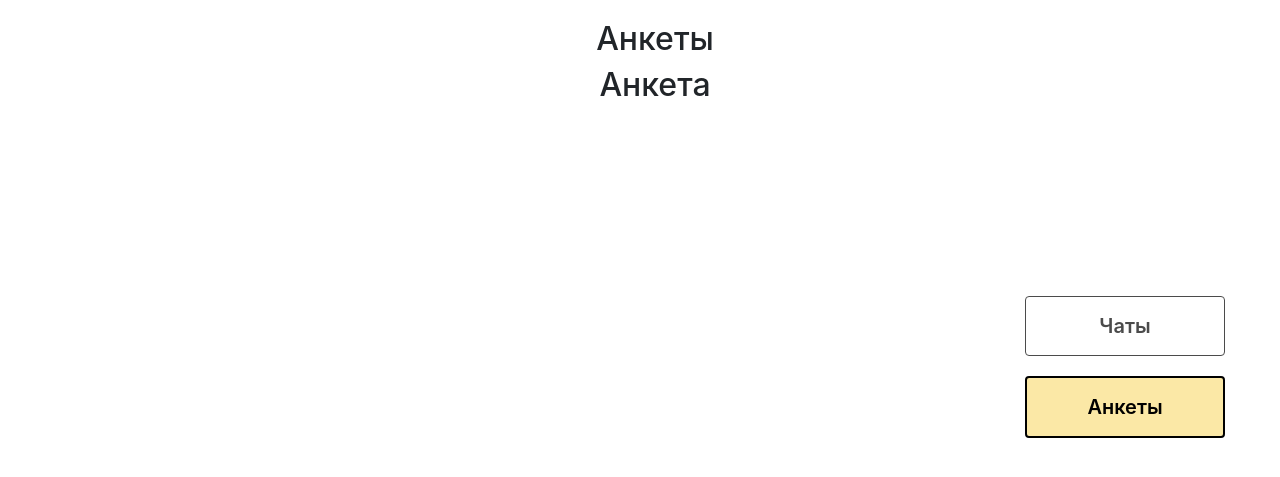
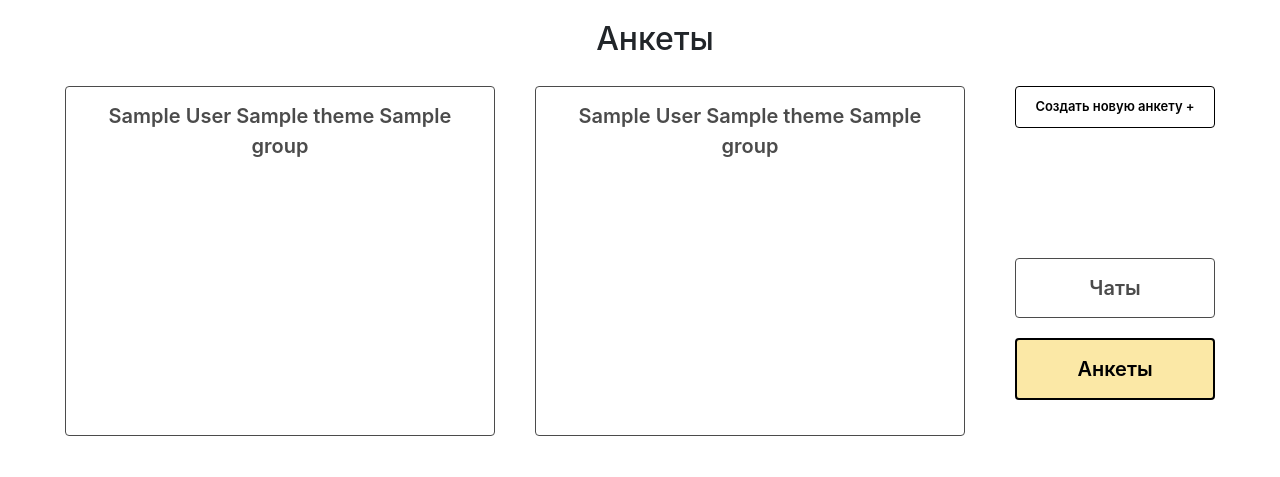
Before and after one commit to Miseadolch/test, a Flask app: template templates/ankets.html in a window 1280 px wide. Shown: the part 90-567 px from the top of the page. Run offline with Flask 2, Linux system fonts and the light colour scheme; the template is opened without the code that fills it: most values are stand-ins (such as "Sample title", 1, 10 or a date in 2020); some libraries are stand-ins or nearby versions.

Commit message:
add_ankets

```diff
--- a/data/__all_models.py
+++ b/data/__all_models.py
@@ -1,3 +1,4 @@
 from . import users
 from . import chats
 from . import messages
+from . import ankets
--- a/main.py
+++ b/main.py
@@ -7,6 +7,8 @@ from flask import render_template, request, redirect, abort, jsonify, make_respo
 from flask_login import LoginManager, login_user, login_required, logout_user, current_user
 from data import db_session
 from data.chats import Chats
+from data.ankets import Ankets
+from forms.anket_form import AnketForm
 from forms.chats_form import ChatForm
 from forms.edit_chat_from import EditChatForm
 from data.messages import Messages
@@ -183,11 +185,22 @@ def logout():
     return redirect("/login")
 
 
-@app.route('/ankets/<int:chat_id>/<int:user_id>', methods=['POST', 'GET'])
+@app.route('/ankets/<int:chat_id>/<int:user_id>', methods=['GET'])
 def ankets(chat_id, user_id):
     db_sess = db_session.create_session()
     user = db_sess.query(User).filter(User.id == user_id).first()
-    return render_template('ankets.html', title='Анкеты', photo=user.id, chat_id=chat_id)
+    ankets = db_sess.query(Ankets).all()
+    ankets_first = []
+    ankets_second = []
+    p = 0
+    for i in ankets:
+        if p % 2 == 0:
+            ankets_first.append(i)
+        else:
+            ankets_second.append(i)
+        p += 1
+    return render_template('ankets.html', title='Анкеты', photo=user.id, chat_id=chat_id, ankets_first=ankets_first,
+                           ankets_second=ankets_second)
 
 
 @app.route('/create_chat/<int:chat_id>/<int:user_id>', methods=['GET', 'POST'])
@@ -397,6 +410,34 @@ def yes_exit(chat_id, user_id):
     return redirect("/main_chat/{}".format(user.id))
 
 
+@app.route('/create-anket/<int:chat_id>/<int:user_id>', methods=['POST', 'GET'])
+def create_anket(chat_id, user_id):
+    db_sess = db_session.create_session()
+    user = db_sess.query(User).filter(User.id == user_id).first()
+    form = AnketForm()
+    if form.validate_on_submit():
+        if (len(form.theme.data) == 0) or (len(form.theme.data) > 30) or (form.theme.data[0] == ' '):
+            if form.opis.data[0] == ' ' or form.opis.data[0] == '':
+                return render_template('create_anket.html', title='Создание анкеты', form=form, chat_id=chat_id,
+                                       photo=user.id, message="Минимально количество символов в теме: 1, "
+                                                              "Заполните поле описания анкеты")
+            return render_template('create_anket.html', title='Создание анкеты', form=form, chat_id=chat_id,
+                                   photo=user.id, message="Минимально количество символов в теме: 1, "
+                                                          "Максимальное количество символов в теме: 30")
+        else:
+            db_sess = db_session.create_session()
+            anketa = Ankets(
+                author=user.id,
+                theme=form.theme.data,
+                group=user.group,
+                opis=form.opis.data
+            )
+            db_sess.add(anketa)
+            db_sess.commit()
+            return redirect("/ankets/{}/{}".format(chat_id, user_id))
+    return render_template('create_anket.html', title='Создание анкеты', form=form, chat_id=chat_id, photo=user.id)
+
+
 if __name__ == '__main__':
     db_session.global_init("db/students_chat.db")
     app.run(port=8080, host='127.0.0.1')
--- a/static/css/style.css
+++ b/static/css/style.css
@@ -283,7 +283,7 @@ form{
 .bton-ch-no{
     position: relative;
     text-decoration: none;
-    margin-top: 230px;
+    margin-top: 130px;
     margin-left: 20px;
     width: 200px;
     align-items: center;
@@ -328,7 +328,7 @@ h2{
 }
 
 .bton-ch-no:hover{
-    margin-top: 228px;
+    margin-top: 128px;
     border: black solid 2px;
     background-color: #EDF5E1;
     color: black;
@@ -685,3 +685,69 @@ h2{
     opacity: 0.9;
     transition: opacity .1s linear;
 }
+
+.new-anket{
+    position: relative;
+    text-decoration: none;
+    margin-top: 20px;
+    margin-left: 20px;
+    width: 200px;
+    align-items: center;
+    display: inline-block;
+    vertical-align: top;
+    font-size: 13px;
+    padding: 10px;
+    color: black;
+    background-color: white;
+    border: black solid 1px;
+    border-radius: 4px;
+    font-weight: 600;
+    transition: opacity .1s linear;
+}
+
+.new-anket:hover{
+    margin-top: 18px;
+    border: black solid 2px;
+    background-color: #5CDB95;
+    color: black;
+    text-decoration: none;
+    opacity: 1;
+    transition: opacity .1s linear;
+}
+
+.p-cr-ankt{
+    overflow-y: auto;
+    overflow-x: hidden;
+    height: auto;
+    margin-top: 40px;
+}
+
+.ankt{
+    position: relative;
+    text-decoration: none;
+    margin-top: 20px;
+    margin-right: 30px;
+    margin-left: 10px;
+    height: 350px;
+    width: 430px;
+    align-items: center;
+    display: inline-block;
+    vertical-align: top;
+    font-size: 20px;
+    color: black;
+    background-color: white;
+    border: black solid 1px;
+    padding: 14px 40px;
+    border-radius: 4px;
+    font-weight: 600;
+    opacity: 0.7;
+    transition: opacity .1s linear;
+}
+
+.ankt:hover{
+    color: black;
+    background-color: #FBE8A6;
+    text-decoration: none;
+    opacity: 1;
+    transition: opacity .1s linear;
+}
--- a/templates/ankets.html
+++ b/templates/ankets.html
@@ -3,9 +3,25 @@
 {% block content %}
 <h2>Анкеты</h2>
 <div class="chat_room">
-    <h2>Анкета</h2>
+    {% for item in ankets_first%}
+        <a class = "ankt" href="/anketa/{{item.id}}/{{current_user.id}}">
+            {{item.author}}
+            {{item.theme}}
+            {{item.group}}
+        </a>
+    {% endfor %}
 </div>
 <div class="chat_room">
+    {% for item in ankets_second%}
+        <a class = "ankt" href="/anketa/{{item.id}}/{{current_user.id}}">
+            {{item.author}}
+            {{item.theme}}
+            {{item.group}}
+        </a>
+    {% endfor %}
+</div>
+<div class="chat_room">
+    <a class = "new-anket" href="/create-anket/{{chat_id}}/{{current_user.id}}">Создать новую анкету +</a><br>
     <a class = "bton-ch-no" href="/chat/{{chat_id}}/{{current_user.id}}">Чаты</a><br>
     <a class = "bton-ak-yes" href="/ankets/{{current_user.id}}">Анкеты</a>
 </div>
```
Also changed, not shown: data/ankets.py (added, +15 -0 lines), forms/anket_form.py (added, +11 -0 lines), templates/create_anket.html (added, +33 -0 lines), db/students_chat.db.
